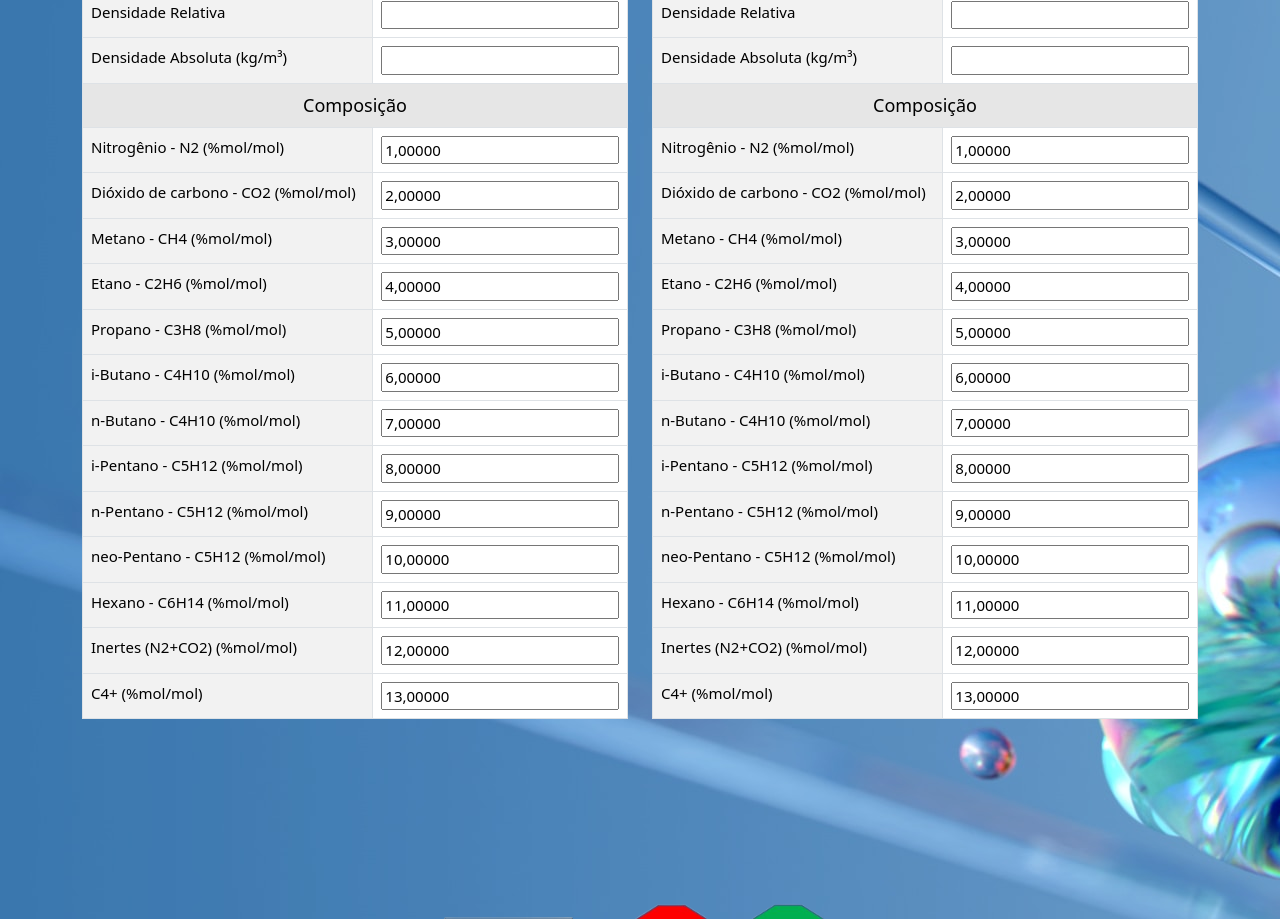
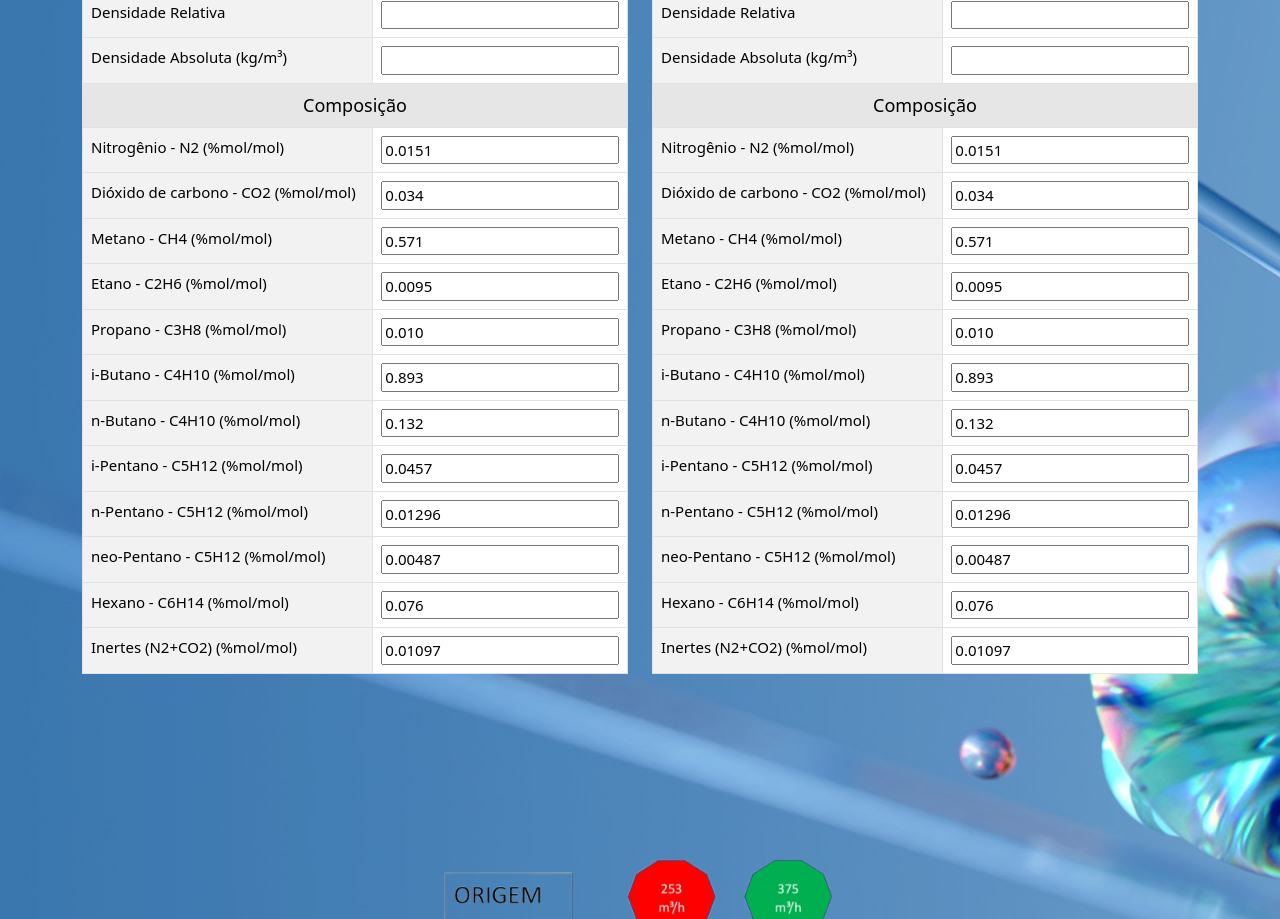
Before and after one commit to pricaraujo/bahiagas, a React (Create React App) app: page /view/otimization in a window 1280 px wide. Shown: the part 400-1319 px from the top of the page. Built offline with nearby package versions, Linux system fonts and the light colour scheme.

Commit message:
Adiciona valores da API no formulario de simulação 1

```diff
--- a/src/Components/Form.js
+++ b/src/Components/Form.js
@@ -1,20 +1,20 @@
 import React, { useState } from 'react';
 import { Table, Button } from 'react-bootstrap';
+import axios from 'axios';
 
 function FormularioEditavel() {
-  const [info1, setInfo1] = useState('1,00000');
-  const [info2, setInfo2] = useState('2,00000');
-  const [info3, setInfo3] = useState('3,00000');
-  const [info4, setInfo4] = useState('4,00000');
-  const [info5, setInfo5] = useState('5,00000');
-  const [info6, setInfo6] = useState('6,00000');
-  const [info7, setInfo7] = useState('7,00000');
-  const [info8, setInfo8] = useState('8,00000');
-  const [info9, setInfo9] = useState('9,00000');
-  const [info10, setInfo10] = useState('10,00000');
-  const [info11, setInfo11] = useState('11,00000');
-  const [info12, setInfo12] = useState('12,00000');
-  const [info13, setInfo13] = useState('13,00000');
+  const [info1, setInfo1] = useState('0.0151');
+  const [info2, setInfo2] = useState('0.034');
+  const [info3, setInfo3] = useState('0.571');
+  const [info4, setInfo4] = useState('0.0095');
+  const [info5, setInfo5] = useState('0.010');
+  const [info6, setInfo6] = useState('0.893');
+  const [info7, setInfo7] = useState('0.132');
+  const [info8, setInfo8] = useState('0.0457');
+  const [info9, setInfo9] = useState('0.01296');
+  const [info10, setInfo10] = useState('0.00487');
+  const [info11, setInfo11] = useState('0.076');
+  const [info12, setInfo12] = useState('0.01097');
   const [indiceWobbe, setIndiceWobbe] = useState('');
   const [poderCalorifico, setPoderCalorifico] = useState('');
   const [numeroMetano, setNumeroMetano] = useState('');
@@ -274,19 +274,6 @@ function FormularioEditavel() {
             />
           </td>
         </tr>
-        <tr>
-          <td style={{ backgroundColor: '#f2f2f2', fontSize: '15px' }}>
-            C4+ (%mol/mol)
-          </td>
-          <td style={{ backgroundColor: '#ffffff' }}>
-            <input
-              style={{ width: '100%', fontSize: '15px' }}
-              type="text"
-              value={info13}
-              onChange={(e) => handleInputChange(e, setInfo13)}
-            />
-          </td>
-        </tr>
       </tbody>
     </Table>
   );
```
